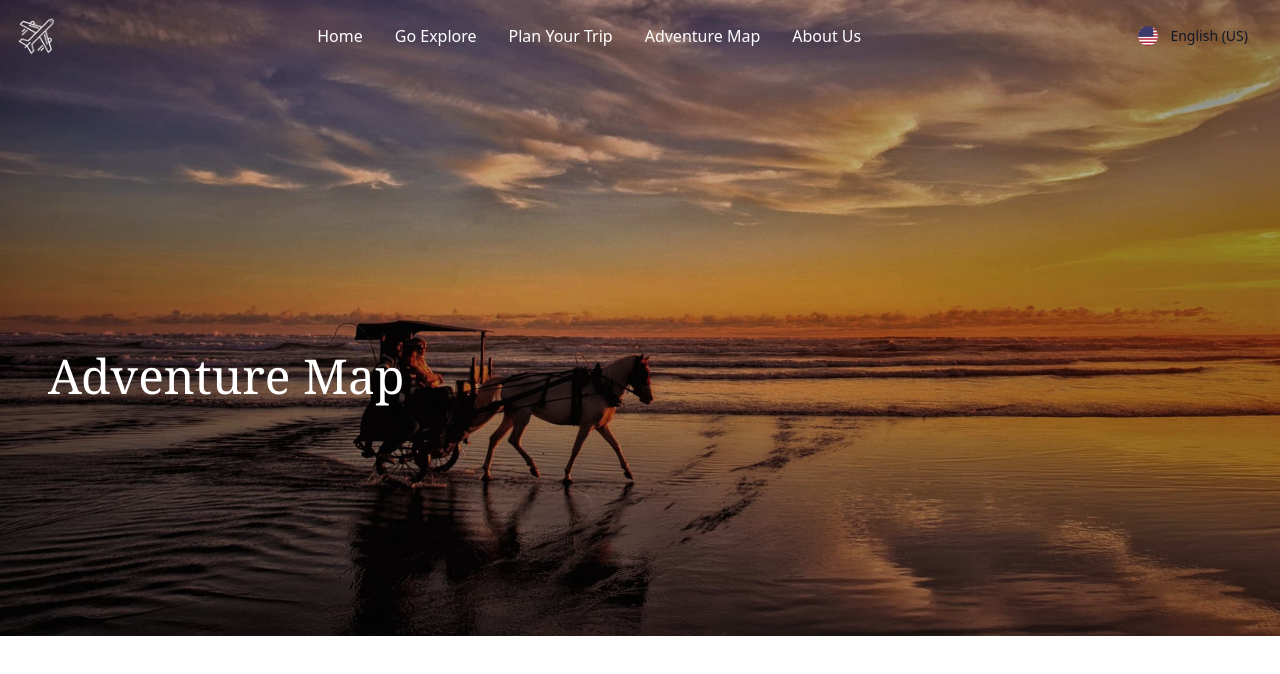
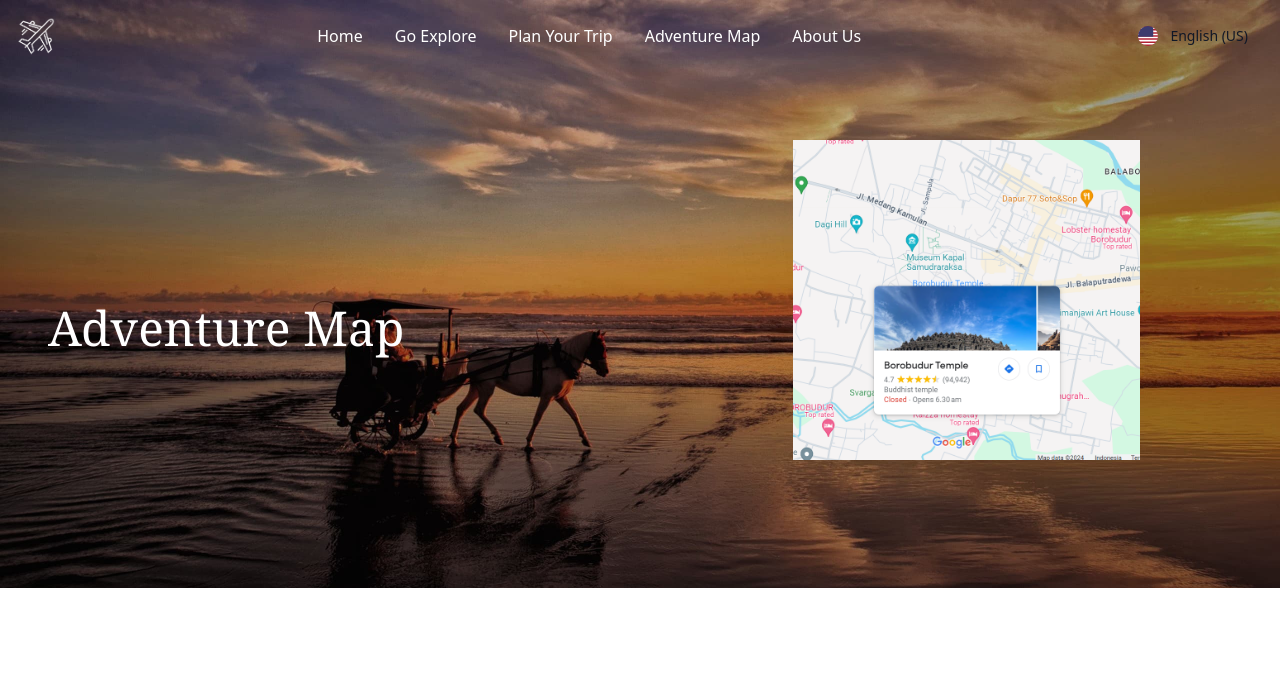
Before and after one commit to Kairose8/project-nusantara, a React (Vite) app: page /MapPage in a window 1280 px wide. Shown: the top 674 px of the page. Built offline with nearby package versions, Linux system fonts and the light colour scheme.

Commit message:
menambahkan gambar ke dalam adventure map

```diff
--- a/src/pages/MapPage.jsx
+++ b/src/pages/MapPage.jsx
@@ -1,12 +1,17 @@
+import map1 from "../assets/MAP.png";
 export default function MapPage() {
   return (
     <>
         <br />
-        <br />
-        <br />
         <p class="font-serif text-5xl mb-5 mt-52 text-white ml-12 w-1/3">
           Adventure Map
         </p>
+        <img class="w-150 h-80" src={map1}
+          style={{
+            position: "absolute",
+            right: `${140}px`,
+            top: `${140}px`,
+          }} />
         <br />
         <br />
         <br />
@@ -16,7 +21,6 @@ export default function MapPage() {
         <br />
         <br />
         <br />
-
     </>
   );
 }
```
Also changed, not shown: src/assets/MAP.png (renamed from src/assets/mapsTemp.png).
